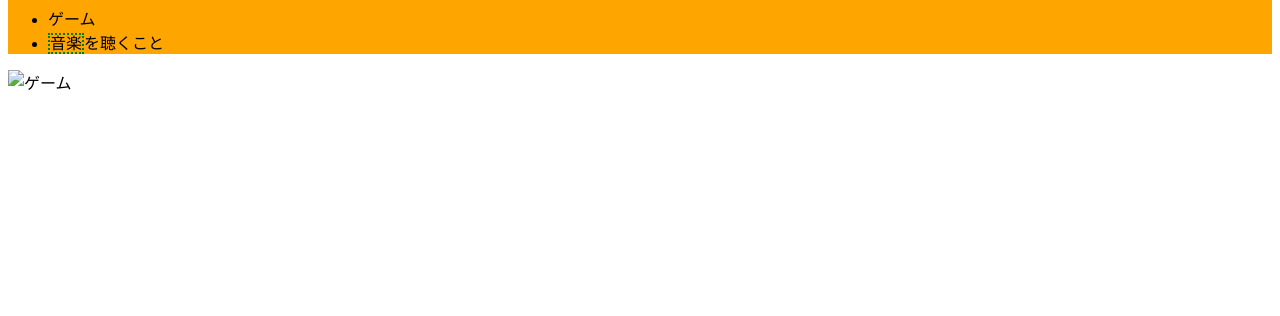
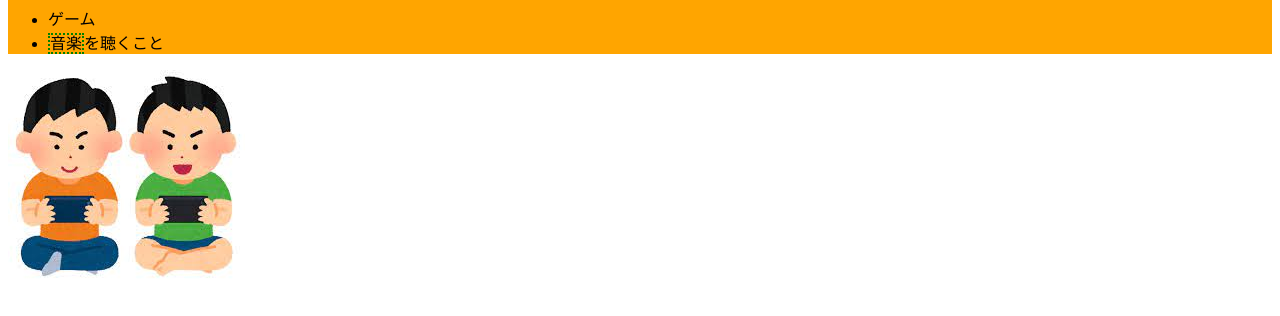
Before and after one commit to koki-0524/html-task, a plain HTML site: page profile/index.html in a window 1280 px wide. Shown: the part 196-512 px from the top of the page. Drawn offline with Linux system fonts and the light colour scheme.

Commit message:
画像パスの修正

```diff
--- a/profile/index.html
+++ b/profile/index.html
@@ -16,6 +16,6 @@
         <li><span class="span">音楽</span>を聴くこと</li>
     </ul>
     </div>
-   <img src="img/game.png" alt="ゲーム">
+   <img src="img.game/game.png" alt="ゲーム">
 </body>
 </html>
```
